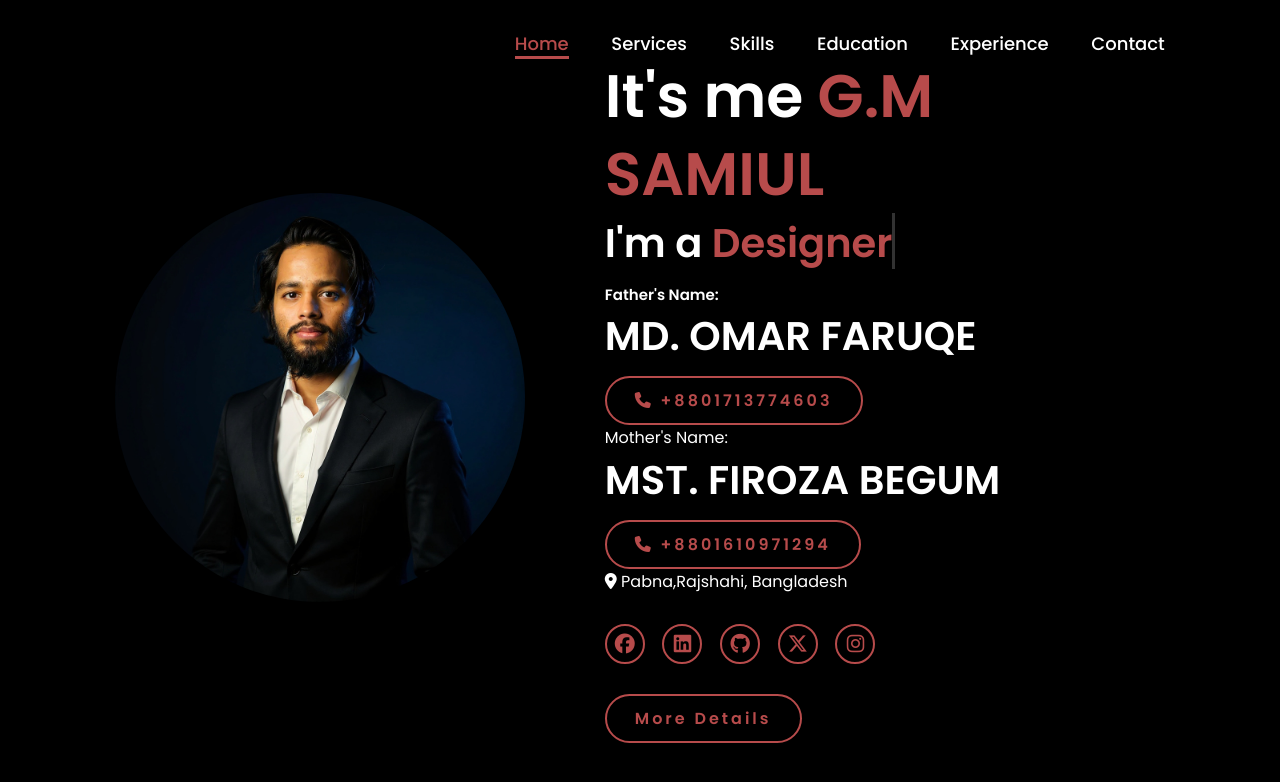
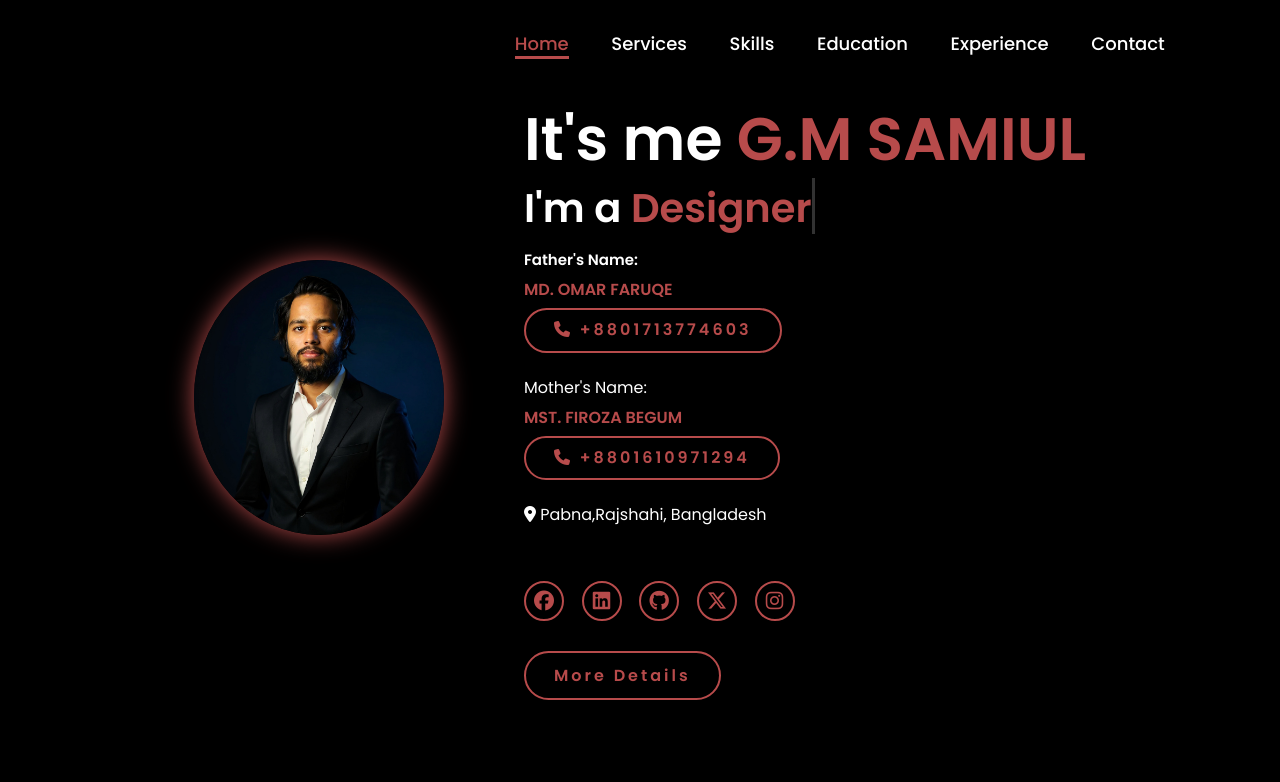
Before and after one commit to sabbirpk2003/idno-221798, a plain HTML site: page index.html in a window 1280 px wide. Drawn offline with Linux system fonts and the light colour scheme.

Commit message:
Update style.css

```diff
--- a/style.css
+++ b/style.css
@@ -134,14 +134,17 @@ span{
     border-radius: 50%;
 }
 
-.home-img img{
+.home-img img {
     position: relative;
-    width: 32vw;
+    width: 250px;
+    height: 275px;
     border-radius: 50%;
-    box-shadow: 0 0 25px solid #b74b4b;
+    object-fit: cover;
+    box-shadow: 0 0 25px #b74b4b;
     cursor: pointer;
-    transition: 0.2s linear;
+    transition: 0.3s ease;
 }
+
 
 .home-img img:hover{
     font-size: 1.8rem;
@@ -208,6 +211,22 @@ span{
     animation: words 20s infinite;
 }
 
+.contact-info {
+  margin-bottom: 25px; /* প্রতিটি contact ব্লকের মাঝে gap */
+}
+
+.contact-info p {
+  margin: 4px 0; /* উপরের ও নিচের লাইন ঘন রাখে */
+  line-height: 1.3;
+}
+
+.contact-info h3 {
+  margin: 6px 0;
+  font-size: 1.6rem;
+  color: #b74b4b;
+  font-weight: 600;
+}
+
 .typing-text span::after{
     content: "";
     background-color: black;
```
